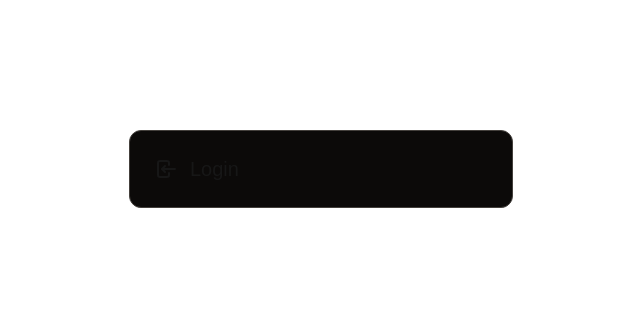
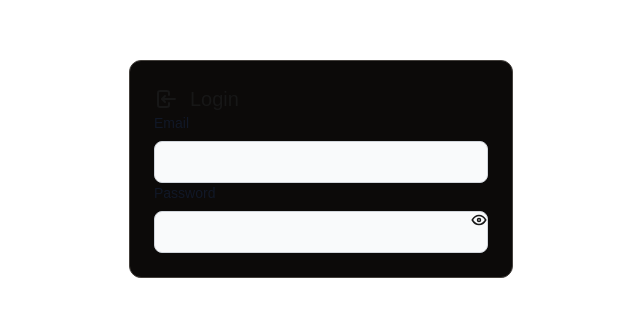
Before and after one commit to utkuakguner/CarbonEmit_Case_Study, a Next.js app: page /login in a window 1280 px wide. Shown: the part 231-548 px from the top of the page, without its empty margins (319-959 px from the left). Built offline with nearby package versions, Linux system fonts and the light colour scheme.

Commit message:
add basic controls

```diff
--- /dev/null
+++ b/components/form/FormInput.tsx
@@ -0,0 +1,40 @@
+import FormWrapper from "./FormWrapper";
+import React from 'react'
+import { UseFormSetValue } from "react-hook-form";
+
+interface Props {
+    id: string;
+    label?: string;
+    placeholder?: string;
+    type?: string;
+    value: string;
+    // eslint-disable-next-line @typescript-eslint/no-explicit-any
+    setValue: UseFormSetValue<any>,
+    required?: boolean
+}
+
+const FormInput: React.FC<Props> = ({
+    id,
+    label,
+    placeholder,
+    type,
+    value = '',
+    setValue,
+    required
+}) => {
+    return (
+        <FormWrapper id={id} label={label}>
+            <input
+                id={id}
+                value={value}
+                onChange={(e) => setValue(id, e.target.value)}
+                placeholder={placeholder}
+                type={type}
+                required={required}
+                className="bg-gray-50 border border-gray-300 text-gray-900 text-sm rounded-lg focus:ring-blue-500 focus:border-blue-500 block w-full p-2.5 dark:bg-gray-700 dark:border-gray-600 dark:placeholder-gray-400 dark:text-white dark:focus:ring-blue-500 dark:focus:border-blue-500"
+            />
+        </FormWrapper>
+    );
+};
+
+export default FormInput;
--- /dev/null
+++ b/components/form/FormInputPassword.tsx
@@ -0,0 +1,44 @@
+import React, { useState } from 'react'
+import { TbEye, TbEyeOff } from 'react-icons/tb';
+
+import FormWrapper from './FormWrapper';
+import { UseFormSetValue } from "react-hook-form";
+
+interface Props {
+    id: string;
+    label?: string;
+    placeholder?: string;
+    value: string;
+    // eslint-disable-next-line @typescript-eslint/no-explicit-any
+    setValue: UseFormSetValue<any>,
+}
+
+const FormInputPassword: React.FC<Props> = ({
+    id,
+    label,
+    placeholder,
+    value = '',
+    setValue,
+}) => {
+    const [isClear, setIsClear] = useState(false)
+
+    return (
+        <FormWrapper id={id} label={label}>
+            <div className='relative'>
+                <input
+                    id={id}
+                    value={value}
+                    onChange={(e) => setValue(id, e.target.value)}
+                    placeholder={placeholder}
+                    type={isClear ? 'text' : 'password'}
+                    className="bg-gray-50 border border-gray-300 text-gray-900 text-sm rounded-lg focus:ring-blue-500 focus:border-blue-500 block w-full p-2.5 dark:bg-gray-700 dark:border-gray-600 dark:placeholder-gray-400 dark:text-white dark:focus:ring-blue-500 dark:focus:border-blue-500"
+                />
+                <div className='absolute top-0 right-0 text-lg cursor-pointer' onClick={() => setIsClear(!isClear)}>
+                    {isClear ? <TbEyeOff /> : <TbEye />}
+                </div>
+            </div>
+        </FormWrapper>
+    );
+};
+
+export default FormInputPassword;
--- /dev/null
+++ b/components/form/FormWrapper.tsx
@@ -0,0 +1,26 @@
+import React from 'react'
+
+interface Props {
+    id: string,
+    label?: string,
+    children?: React.ReactNode,
+    className?: string
+}
+
+const FormWrapper: React.FC<Props> = ({
+    id,
+    label,
+    children,
+    className
+}) => {
+    return (
+        <div className={className}>
+            <label htmlFor={id} className={
+                "block mb-2 text-sm font-medium text-gray-900 dark:text-white"
+            }>{label}</label>
+            {children}
+        </div>
+    );
+};
+
+export default FormWrapper;
--- a/next.config.ts
+++ b/next.config.ts
@@ -1,10 +1,5 @@
 import type { NextConfig } from 'next';
 
-const nextConfig: NextConfig = {
-	i18n: {
-		locales: ['en'],
-		defaultLocale: 'en',
-	},
-};
+const nextConfig: NextConfig = {};
 
 export default nextConfig;
--- a/public/locales/en/common.json
+++ /dev/null
@@ -1,4 +0,0 @@
-{
-    "login": "Login",
-    "signUp": "Sign up"
-}
--- a/src/app/login/page.tsx
+++ b/src/app/login/page.tsx
@@ -1,14 +1,41 @@
+'use client'
+
+import { object, string } from "yup";
+
 import Card from "@/components/reusable/Card";
 import Center from "@/components/reusable/Center";
+import FormInput from "@/components/form/FormInput";
+import FormInputPassword from "@/components/form/FormInputPassword";
 import Heading from "@/components/reusable/Heading";
 import { TbLogin } from "react-icons/tb";
+import { useForm } from "react-hook-form";
+import { yupResolver } from "@hookform/resolvers/yup";
 
 export default function Login() {
+  const formSchema = object().shape({
+    email: string().required(),
+    password: string().required(),
+  });
+
+  const {
+    setValue,
+    // handleSubmit,
+    watch,
+    // formState: { isSubmitting },
+  } = useForm({
+    resolver: yupResolver(formSchema),
+  });
+
+  const email = watch('email')
+
+  const password = watch('password')
 
   return (
     <Center>
       <Card className="min-w-96">
-        <Heading title="Login" icon={<TbLogin />} />
+        <Heading title={'Login'} icon={<TbLogin />} />
+        <FormInput id='email' value={email} setValue={setValue} label='Email' />
+        <FormInputPassword id='password' value={password} setValue={setValue} label='Password' />
       </Card>
     </Center>
   );
--- a/src/app/sign-up/page.tsx
+++ b/src/app/sign-up/page.tsx
@@ -7,7 +7,7 @@ export default function SignUp() {
   return (
     <Center>
       <Card className="min-w-96">
-        <Heading title="Sign up" icon={<TbUserPlus />} />
+        <Heading title={'Signup'} icon={<TbUserPlus />} />
       </Card>
     </Center>
   );
```
Also changed, not shown: package.json (+4 -4 lines), 1 other file (tests, documents, lock files or other folders).
